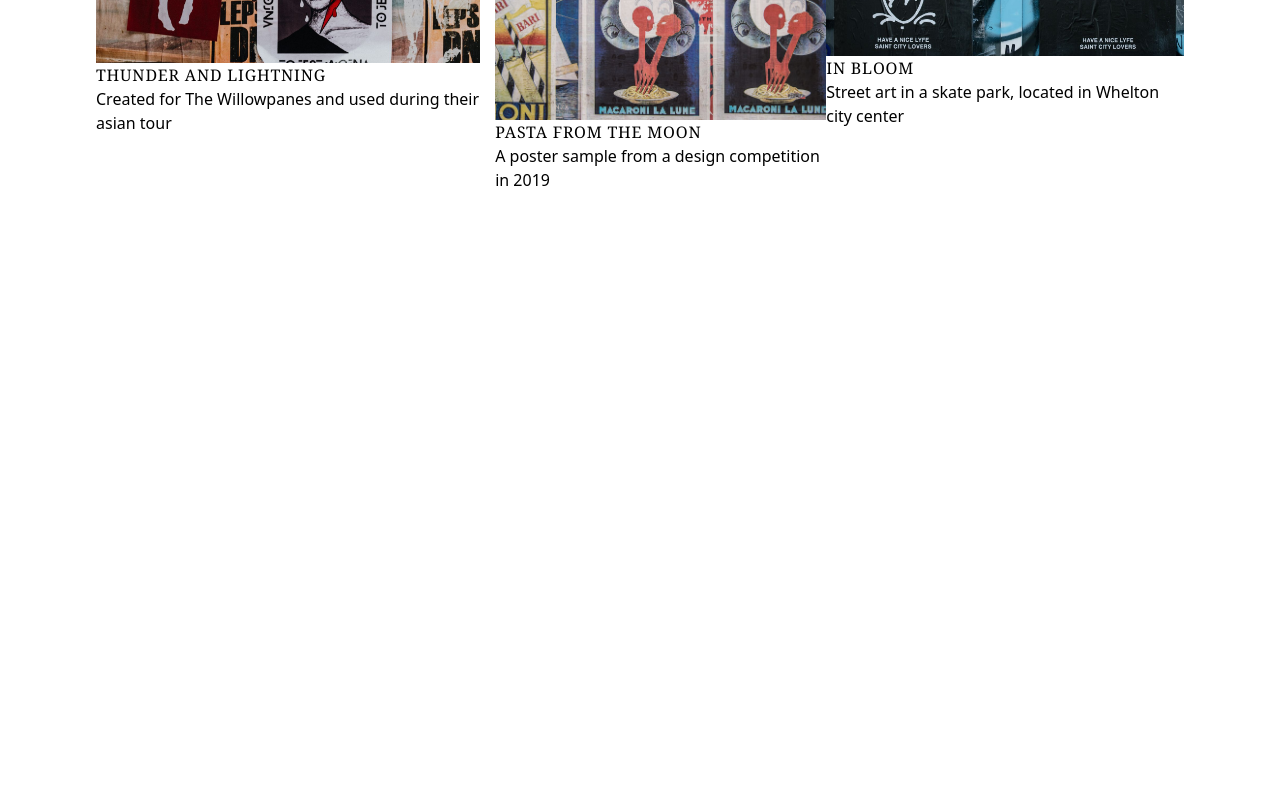
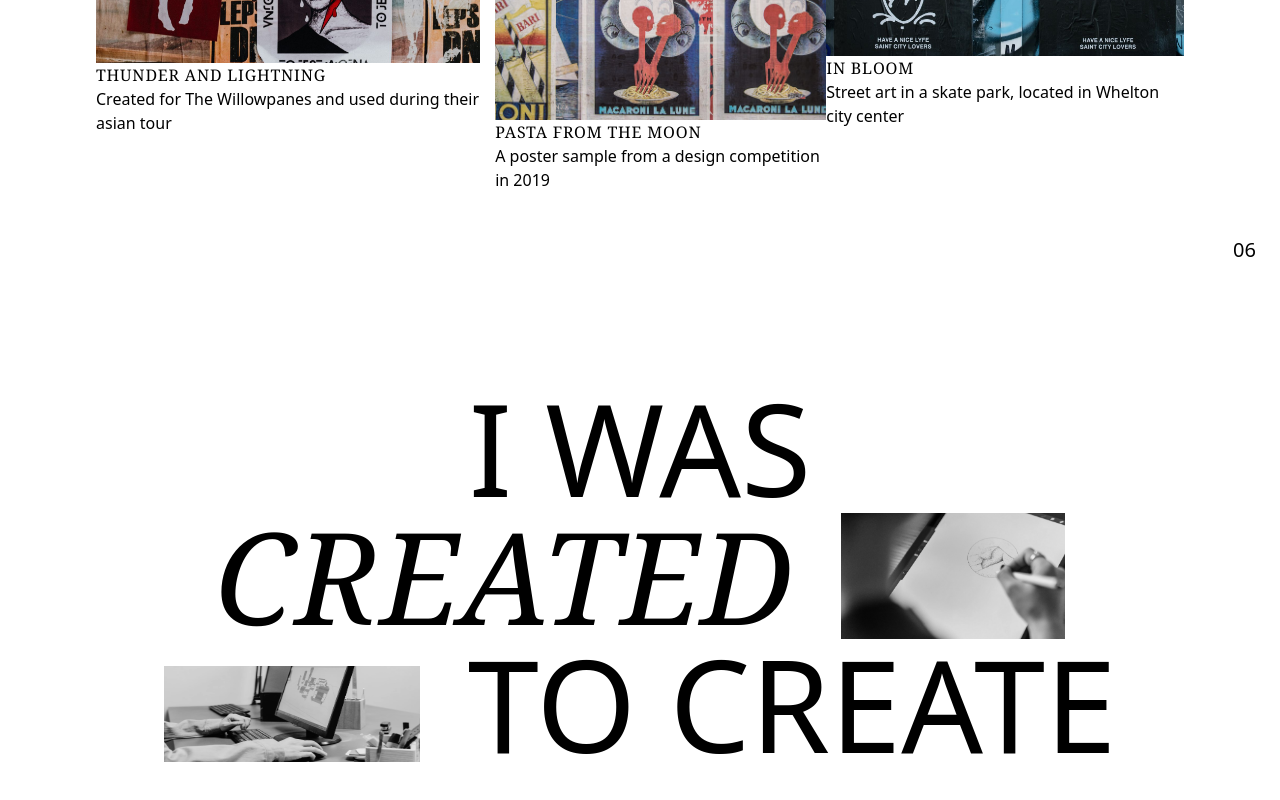
Before and after one commit to jacky2252v/pjOne, a React (Vite) app: page / in a window 1280 px wide. Shown: the part 3496-4296 px from the top of the page. Before the commit the page ends 3784 px from the top, so only its background shows below. Built offline with nearby package versions, Linux system fonts and the light colour scheme; a web font is replaced by a local one.

Commit message:
add LP6 component and update LP5 for improved layout and new images

```diff
--- a/src/App.jsx
+++ b/src/App.jsx
@@ -4,6 +4,7 @@ import LPTwo from "./components/LP2";
 import LPThree from "./components/LP3";
 import LPFour from "./components/LP4";
 import LPFive from "./components/LP5";
+import LPSix from "./components/LP6";
 
 const App = () => {
   return (
@@ -13,6 +14,7 @@ const App = () => {
       <LPThree />
       <LPFour />
       <LPFive />
+      <LPSix />
     </div>
   );
 };
--- a/src/components/LP5.jsx
+++ b/src/components/LP5.jsx
@@ -3,18 +3,18 @@ import React from "react";
 const LPFive = () => {
   return (
     <div>
-      <div class="flex justify-between m-16">
+      <div className="flex justify-between m-16">
         <div></div>
-        <h1 class="uppercase text-8xl tracking-wider text-center">My Art</h1>
-        <p class="font-light text-xl">05</p>
+        <h1 className="uppercase text-8xl tracking-wider text-center">My Art</h1>
+        <p className="font-light text-xl">05</p>
       </div>
-      <div class="flex justify-between items-center m-24">
+      <div className="flex justify-between items-center m-24 mb-5">
         <div>
-          <img src="/src/assets/PJ-151.jpg" alt="pj151" class="w-96 h-auto" />
-          <h1 class="uppercase tracking-wider font-serif">
+          <img src="/src/assets/PJ-151.jpg" alt="pj151" className="w-96 h-auto" />
+          <h1 className="uppercase tracking-wider font-serif">
             Thunder and Lightning
           </h1>
-          <p class="font-light">
+          <p className="font-light">
             Created for The Willowpanes and used during their asian tour
           </p>
         </div>
@@ -22,19 +22,19 @@ const LPFive = () => {
           <img
             src="/src/assets/PJ-152.jpg"
             alt="pj152"
-            class="w-96 h-auto mt-36"
+            className="w-96 h-auto mt-36"
           />
-          <h1 class="uppercase tracking-wider font-serif">
+          <h1 className="uppercase tracking-wider font-serif">
             Pasta from the Moon
           </h1>
-          <p class="font-light">
+          <p className="font-light">
             A poster sample from a design competition in 2019
           </p>
         </div>
         <div>
-          <img src="/src/assets/PJ-153.jpg" alt="pj153" class="w-96 h-auto" />
-          <h1 class="uppercase tracking-wider font-serif">In Bloom</h1>
-          <p class="font-light">
+          <img src="/src/assets/PJ-153.jpg" alt="pj153" className="w-96 h-auto" />
+          <h1 className="uppercase tracking-wider font-serif">In Bloom</h1>
+          <p className="font-light">
             Street art in a skate park, located in Whelton city center
           </p>
         </div>
--- /dev/null
+++ b/src/components/LP6.tsx
@@ -0,0 +1,30 @@
+import React from "react";
+
+const LPSix = () => {
+  return (
+    <div>
+      <div className="flex justify-end">
+        <p className="font-light text-xl m-6">06</p>
+      </div>
+      <div className="flex flex-col text-9xl justify-center items-center uppercase mt-24 mb-[12rem]">
+        <div className="flex items-center">
+          <p>I was</p>
+        </div>
+        <div className="flex items-center">
+          <i className="font-serif">created</i>
+          <img src="/src/assets/PJ-161.png" alt="PJ-161" className="h-auto w-56 ml-12" />
+        </div>
+        <div className="flex items-center">
+          <img
+            src="/src/assets/PJ-162.png"
+            alt="PJ-162"
+            className="h-24 w-64 mr-12 mt-5"
+          />
+          <p>to create</p>
+        </div>
+      </div>
+    </div>
+  );
+};
+
+export default LPSix;
```
Also changed, not shown: src/assets/PJ-161.png (added), src/assets/PJ-162.png (added).
